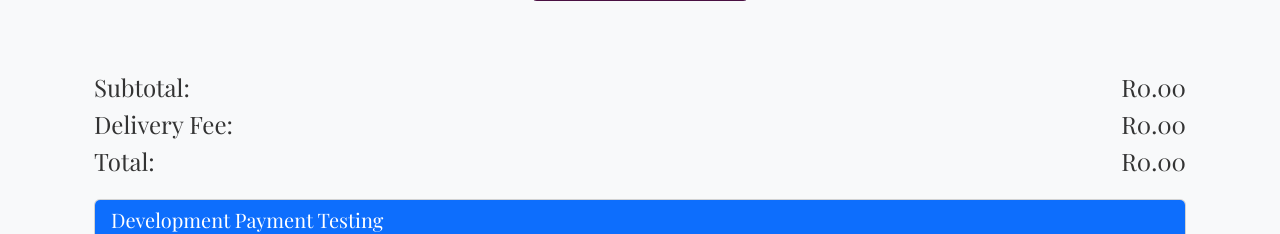
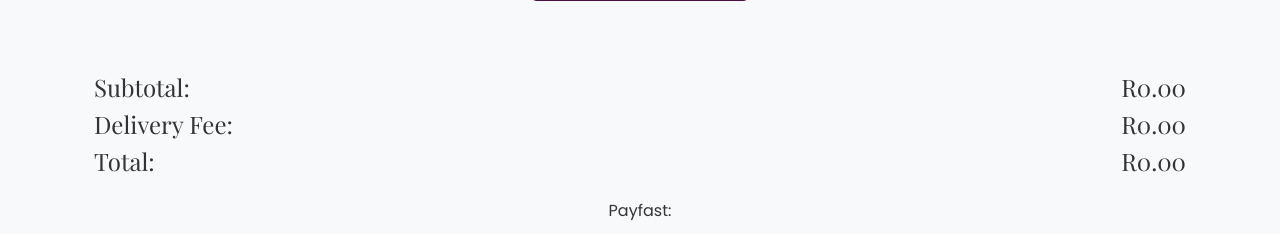
Before and after one commit to WayneBruton/berryboy, a Flask app: page /cart in a window 1280 px wide. Shown: the part 473-707 px from the top of the page. Run offline with Flask 3, Linux system fonts and the light colour scheme; data that the repository does not hold is empty; some libraries are stand-ins or nearby versions.

Commit message:
2025/05/14E

```diff
--- a/app/templates/shop/cart.html
+++ b/app/templates/shop/cart.html
@@ -45,38 +45,8 @@
 
         <!-- Payment Options -->
         <div class="mt-3" id="payment-form-container">
-            <!-- Development: Payment Testing Interface -->
-            <div class="mb-4">
-                <div class="card">
-                    <div class="card-header bg-primary text-white">
-                        <h5 class="mb-0">Development Payment Testing</h5>
-                    </div>
-                    <div class="card-body">
-                        <p class="card-text">While in development, use these buttons to test payment outcomes:</p>
-
-                        <div class="d-flex justify-content-center gap-2 mb-3">
-                            <button class="btn btn-success" onclick="testPaymentStatus('successful')">
-                                <i class="bi bi-check-circle"></i> Test Successful Payment
-                            </button>
-                            <button class="btn btn-warning" onclick="testPaymentStatus('cancelled')">
-                                <i class="bi bi-x-circle"></i> Test Cancelled Payment
-                            </button>
-                            <button class="btn btn-danger" onclick="testPaymentStatus('failed')">
-                                <i class="bi bi-exclamation-triangle"></i> Test Failed Payment
-                            </button>
-                        </div>
-
-                        <div class="alert alert-info mb-0">
-                            <small>Note: The actual PayFast integration will be activated in production.<br>
-                            Local testing won't connect to the real payment gateway due to security restrictions.</small>
-                        </div>
-                    </div>
-                </div>
-            </div>
-
-            <!-- PayFast Form (Hidden in Development) -->
-            <!-- This form will be activated in production -->
-            <form name="PayFastPayNowForm" action="https://payment.payfast.io/eng/process" method="post" class="d-none">
+            <!-- PayFast Payment Form -->
+            <form name="PayFastPayNowForm" action="https://payment.payfast.io/eng/process" method="post" class="mb-3">
                 <input required type="hidden" name="cmd" value="_paynow">
                 <input required type="hidden" name="receiver" pattern="[0-9]" value="13459781">
                 <input type="hidden" name="return_url" value="{{ url_for('shop.payment_successful', _external=True) }}">
@@ -85,6 +55,10 @@
                 <input required type="hidden" name="amount" id="payfast-amount" value="0.00">
                 <input required type="hidden" name="item_name" maxlength="255" value="The Berry Boy">
                 <input type="hidden" name="item_description" maxlength="255" value="Premium berries and berry products from The Berry Boy">
+                <div class="text-center">
+                    <label for="payfast-amount" style="padding-bottom: 10px;">Payfast: </label><br />
+                    <input type="image" src="https://my.payfast.io/images/buttons/BuyNow/Primary-Large-BuyNow.png" alt="Buy Now" title="Buy Now with PayFast" class="mt-1">
+                </div>
             </form>
             </div>
 <!-- <div class="mt-3" id="payment-form-container" style="display: flex; align-items: center; justify-content: center;">
```
